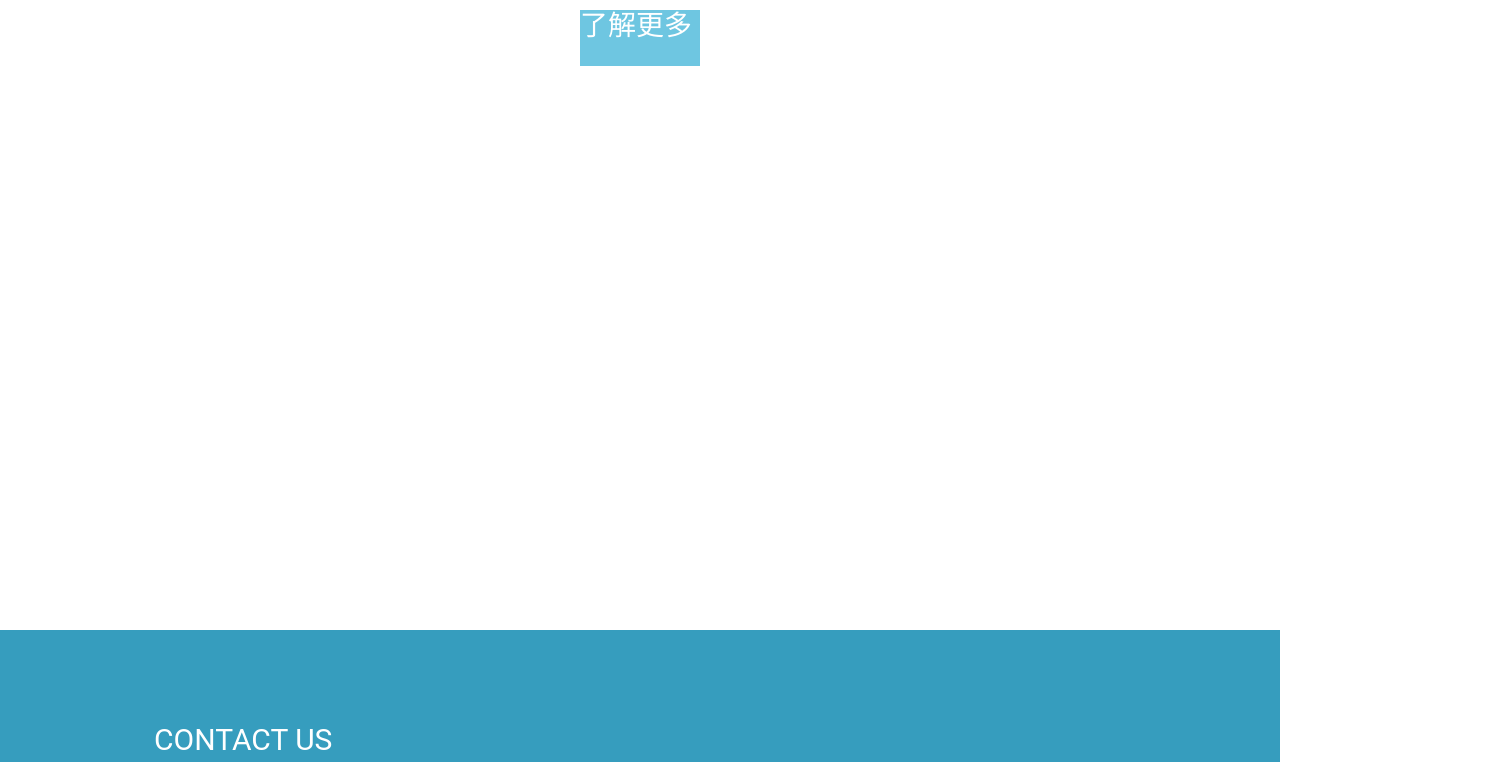
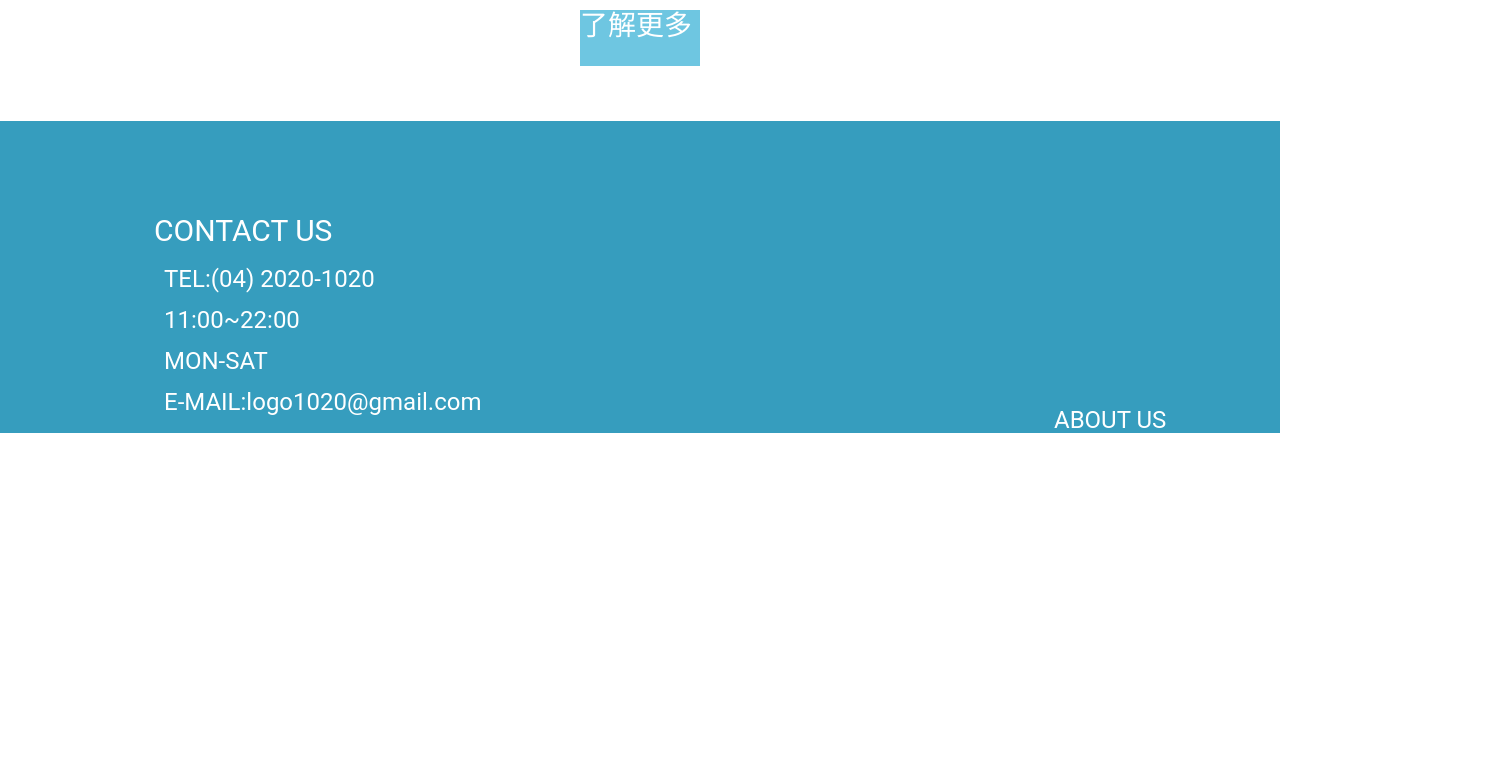
Before and after one commit to Tinyalin1112/Ai-Cake, a plain HTML site: page index.html in a window 1280 px wide. Shown: the part 1220-1982 px from the top of the page, 1503 px wide, since content can reach past the window. After the commit the page ends 1894 px from the top, so only its background shows below. Drawn offline with nearby package versions, Linux system fonts and the light colour scheme.

Commit message:
Add files via upload

```diff
--- a/style.css
+++ b/style.css
@@ -175,7 +175,7 @@ footer{
     width: 1280px;
     height: 312px;
     margin-left: 0px;
-    margin-top: 1850px;
+    margin-top: 1341px;
     background: #369DBE;
 }
 .LOGO_footer{
@@ -229,7 +229,7 @@ footer{
     margin-top: 90px;
 }
 .about_us_item{
-    margin-left: 310px;
+    margin-left: 77px;
     padding: 10px;
 }
 .ic_about_us{
@@ -239,11 +239,11 @@ footer{
 .info{
     width: 149px;
     height: 150px;
-    margin-top: 59px;
-    margin-left: 705px;
+    margin-top: 113px;
+    margin-left: 522px;
 }
 .info_item{
-    margin-left: 695px;
+    margin-left: 522px;
     padding: 10px;
 }
 
```
